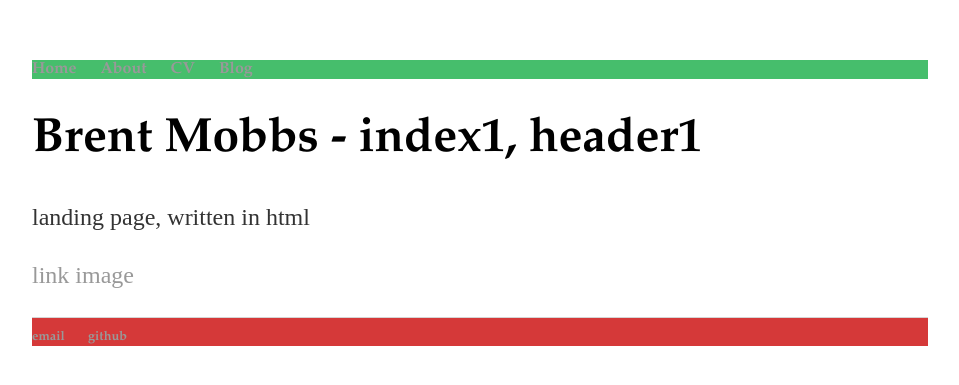
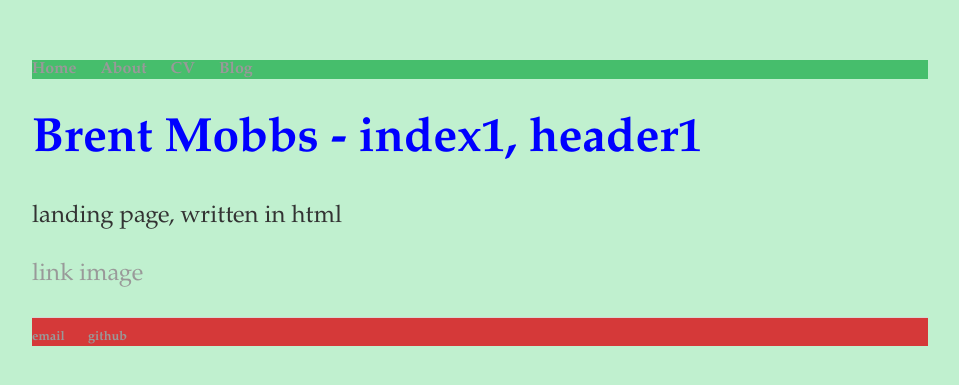
Before and after one commit to brentmobbs/brentmobbs.github.io, a Jekyll site: the page built from index.html, in a window 1280 px wide. Shown: the top 385 px of the page, without its empty margins (160-1119 px from the left). Built offline with Jekyll 4.4.1, drawn with Linux system fonts in a browser that asks for light colours.

Commit message:
Update main.css

```diff
--- a/css/main.css
+++ b/css/main.css
@@ -2,6 +2,9 @@
 body {
     margin: 60px auto;
     width: 70%;
+    color: blue;
+    background-color: #C0F0CF;
+    font-family:'Garamond', 'Times New Roman', 'Serif';
 }
 nav {
     background-color: #46BE6C;
```
